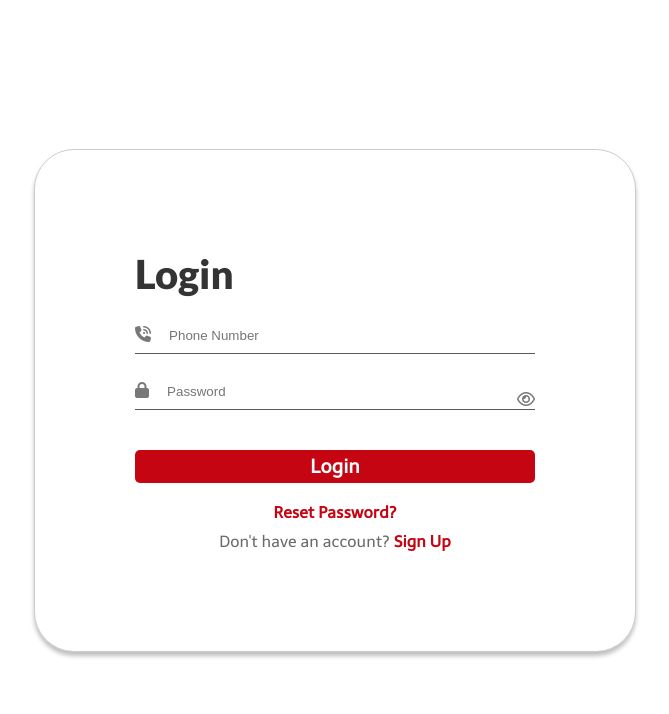
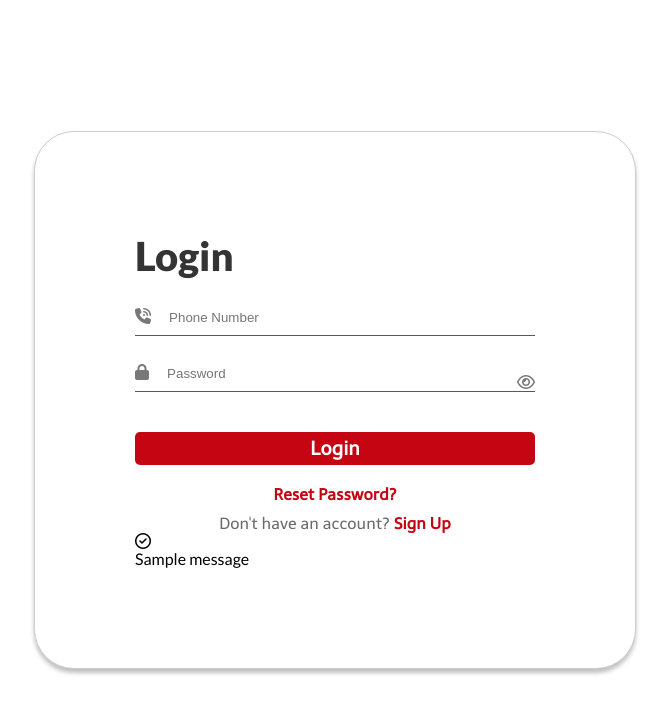
Before and after one commit to thohid12/Blood, a Django app: page / in a window 1280 px wide. Shown: the top 714 px of the page, without its empty margins (305-974 px from the left). Run offline with Django 5.2, Linux system fonts and the light colour scheme; tables that the repository leaves empty hold one stand-in row (values such as "Sample post"); one stand-in notice (Sample message) is shown; some libraries are stand-ins or nearby versions.

Commit message:
Update login.html error and success

```diff
--- a/templates/login.html
+++ b/templates/login.html
@@ -42,20 +42,24 @@
 
                 <p><a href="reset">Reset Password?</a></p>
                 <p style="padding-top:10px;">Don't have an account? <a href="signup">Sign Up</a></p>
-                <!-- New Error Messege start 16/9/24 -->
-
+ <!-- New error and success msg start  -->
            {% if messages %}
            {% for message in messages %}
            {% if message.tags == "error" %}
            <div class="error" id="textToHide">
                <i class="fa-solid fa-triangle-exclamation"></i>
-                    <p >{{ message }}</p>
+               <p>{{ message }}</p>
            </div>
-                <!-- New Error messege end -->
+           {% else %}
+           <div class="success" id="textToHide">
+               <i class="fa-regular fa-circle-check"></i>
+               <p>{{ message }}</p>
+           </div>
+
             {% endif %}
             {% endfor %}
             {% endif %}
-                <!-- New Error messege end -->
+            <!-- New error and success msg end -->
 
             </form>
         </div>
```
Lines whose indentation alone changed are shown as unchanged.
